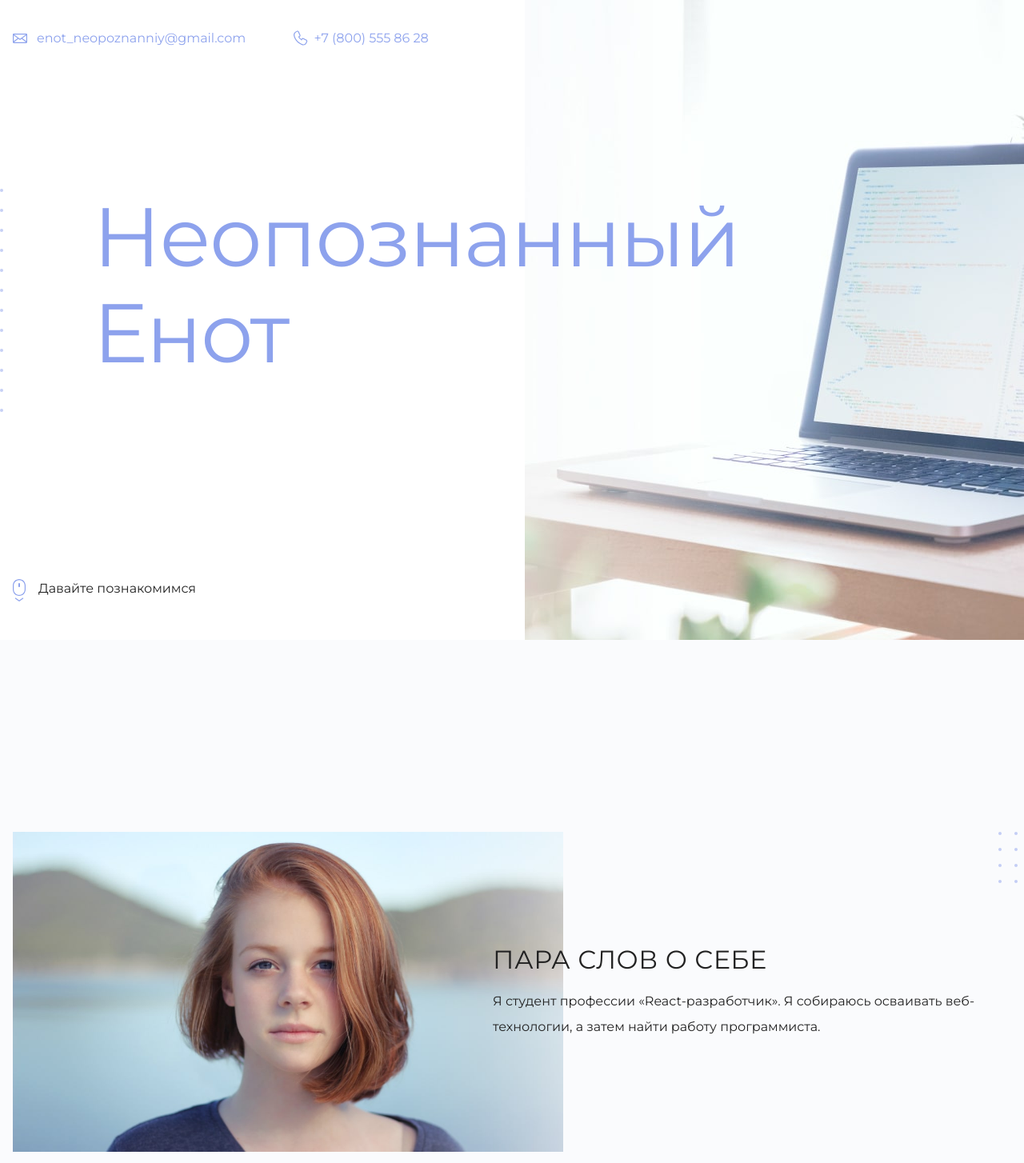
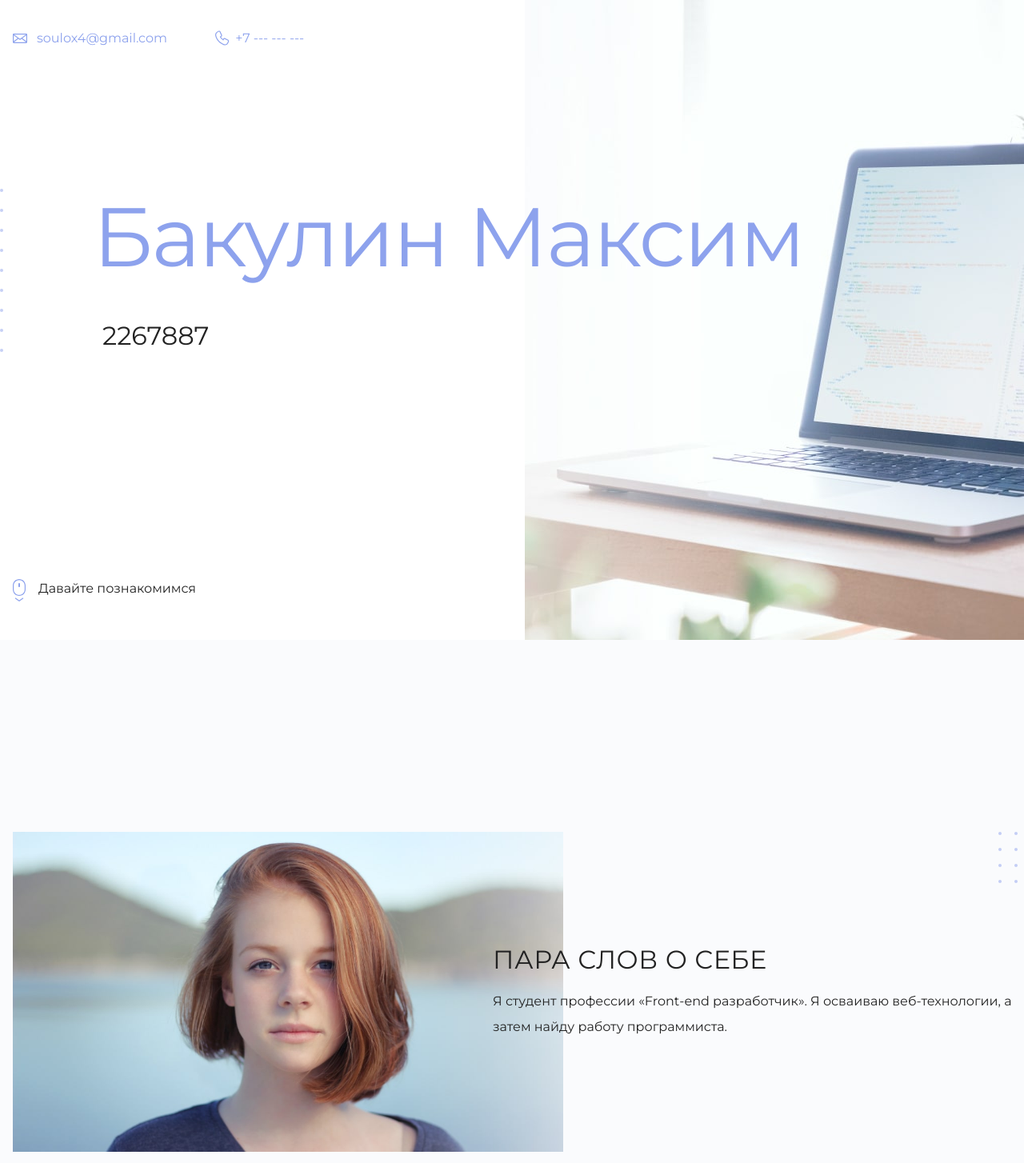
Before and after one commit to Chaser747/git-hub-mysite, a plain HTML site: page index.html in a window 1280 px wide. Shown: the top 1454 px of the page at 80% size. Drawn offline with Linux system fonts and the light colour scheme.

Commit message:
Изменил описание личных данных

```diff
--- a/index.html
+++ b/index.html
@@ -10,16 +10,16 @@
   <body>
     <header class="page-header">
       <div class="container">
-        <a class="header-email" href="mailto:enot_neopoznanniy@gmail.com">enot_neopoznanniy@gmail.com</a>
-        <a class="header-phone" href="tel:+78005558628">+7 (800) 555 86 28</a>
+        <a class="header-email" href="mailto:enot_neopoznanniy@gmail.com">soulox4@gmail.com</a>
+        <a class="header-phone" href="tel:+78005558628">+7 --- --- ---</a>
       </div>
     </header>
 
     <main>
       <section class="hero-image">
         <div class="container">
-          <h1 class="heading">Неопознанный Енот</h1>
-          <p><!-- Тут ваш id на сайте Академии --></p>
+          <h1 class="heading">Бакулин Максим</h1>
+          <p>2267887</p>
         </div>
       </section>
 
@@ -31,7 +31,7 @@
           </figure>
           <div>
             <h3>Пара слов о себе</h3>
-            <p>Я студент профессии «React-разработчик». Я собираюсь осваивать веб-технологии, а затем найти работу программиста.</p>
+            <p>Я студент профессии «Front-end разработчик». Я осваиваю веб-технологии, а затем найду работу программиста.</p>
           </div>
           <div>
             <h3>Чем могу быть полезен</h3>
```
